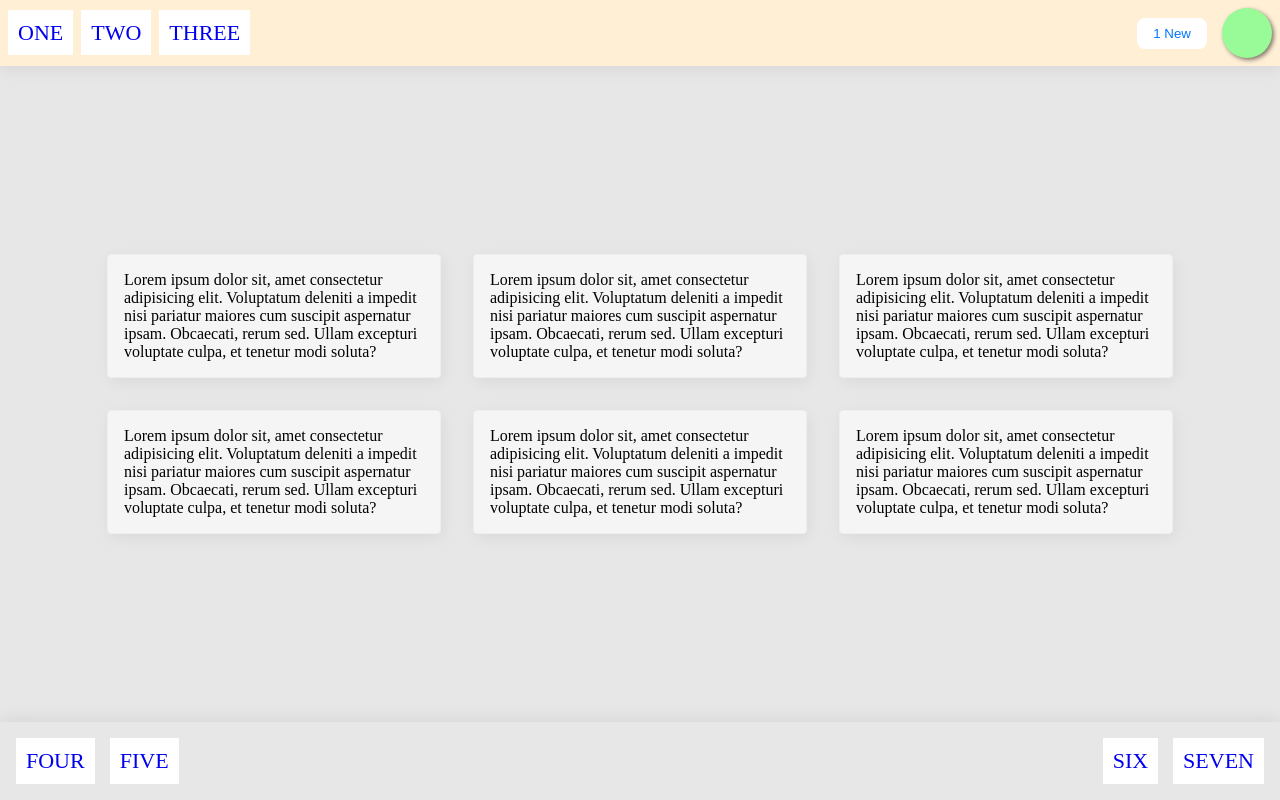
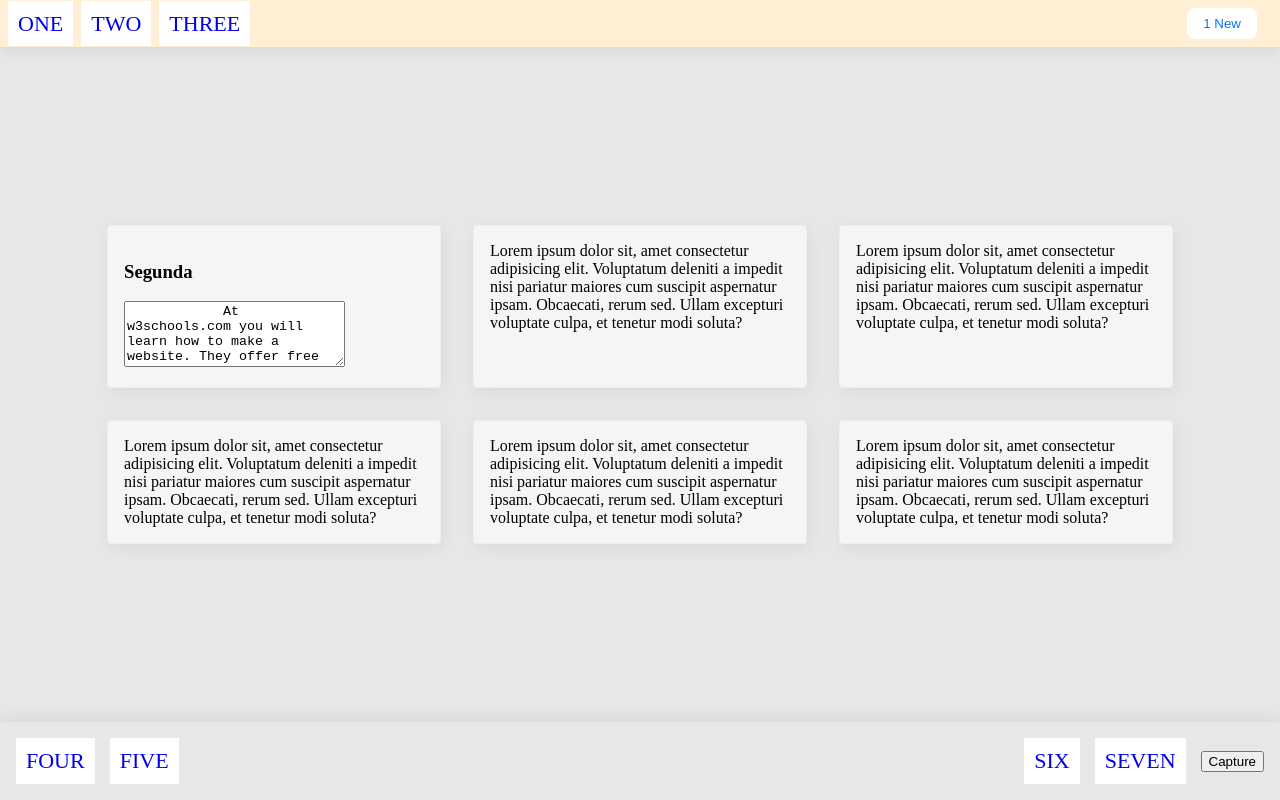
Before and after one commit to eduardoslompo/Planner, a website: page index.html in a window 1280 px wide. Drawn offline with nearby package versions, Linux system fonts and the light colour scheme.

Commit message:
1 file modified

```diff
--- a/index.html
+++ b/index.html
@@ -1,13 +1,28 @@
 <!DOCTYPE html>
 <html lang="en">
+
 <head>
   <meta charset="UTF-8" />
   <meta http-equiv="X-UA-Compatible" content="IE=edge" />
   <meta name="viewport" content="width=device-width, initial-scale=1.0" />
   <link rel="stylesheet" href="style.css" />
-    <title>Flexbox Layout</title>
+  <title>Seu Planner</title>
+  <script src="https://cdnjs.cloudflare.com/ajax/libs/html2canvas/1.3.4/html2canvas.min.js"></script>
+  <script>
+    function capture () {
+      let div = document.getElementsByTagName('body')[0];
+
+      html2canvas(div).then((canvas) => {
+        let a = document.createElement("a");
+        a.download = "ss.png";
+        a.href = canvas.toDataURL("image/png");
+        a.click(); // MAY NOT ALWAYS WORK!
+      });
+    }
+    </script>
 </head>
-  <body>
+
+<body id="oi" crossOrigin="Anonymous">
   <div class="header">
     <div class="left">
       <ul>
@@ -19,18 +34,19 @@
     <div class="right">
       <button class="notifications">1 New</button>
 
-        <div class="profile-pic"></div>
+      <div class="icon"></div>
     </div>
   </div>
 
   <div class="content">
     <div class="container">
       <div class="card">
-          Lorem ipsum dolor sit, amet consectetur adipisicing elit. Voluptatum
-          deleniti a impedit nisi pariatur maiores cum suscipit aspernatur
-          ipsam. Obcaecati, rerum sed. Ullam excepturi voluptate culpa, et
-          tenetur modi soluta?
+        <h3>Segunda</h3>
+        <textarea rows="4" cols="25">
+            At w3schools.com you will learn how to make a website. They offer free tutorials in all web development technologies.
+            </textarea>
       </div>
+
       <div class="card">
         Lorem ipsum dolor sit, amet consectetur adipisicing elit. Voluptatum
         deleniti a impedit nisi pariatur maiores cum suscipit aspernatur
@@ -73,7 +89,11 @@
     <div class="right">
       <a href="#">SIX</a>
       <a href="#">SEVEN</a>
+      <input type="button" value="Capture" onclick="capture()" />
     </div>
   </div>
+
+
 </body>
+
 </html>
```
Lines whose indentation alone changed are shown as unchanged.
